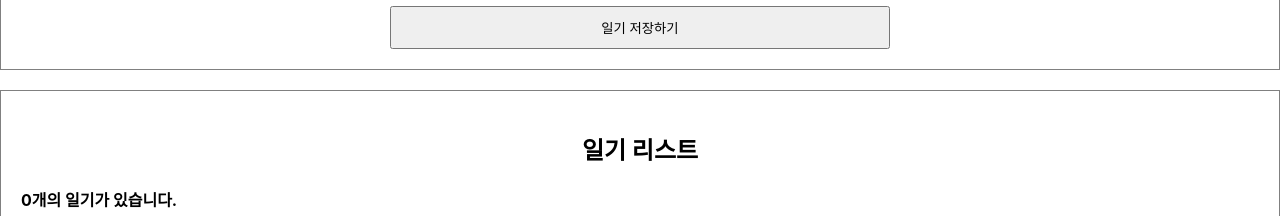
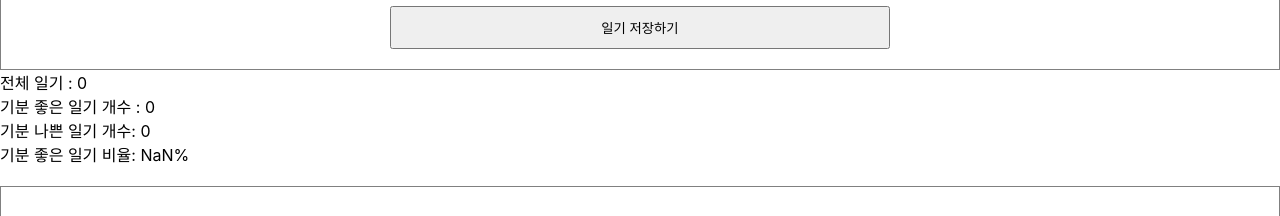
Before and after one commit to dobyming/diary-app, a React (Create React App) app: page / in a window 1280 px wide. Shown: the part 404-620 px from the top of the page. Built offline with nearby package versions, Linux system fonts and the light colour scheme; no server answers.

Commit message:
Optimize Rendering Issue by using useCallback() memoization

```diff
--- a/src/App.js
+++ b/src/App.js
@@ -1,4 +1,4 @@
-import { useEffect, useRef,useState } from 'react';
+import { useMemo, useEffect, useRef,useState, useCallback } from 'react';
 import './App.css';
 import DiaryEditor from './DiaryEditor';
 import DiaryList from './DiaryList';
@@ -32,7 +32,8 @@ const App = () => {
   },[])
 
   //일기 생성 기능
-  const onCreate = (author,content,emotion) => {
+  const onCreate = useCallback(
+    (author,content,emotion) => {
     const created_date = new Date().getTime();
     const newItem = {
       author,
@@ -42,25 +43,37 @@ const App = () => {
       id: dataId.current
     }
     dataId.current += 1;
-    setData([newItem,...data]); //newItem이 맨 위에 추가되도록 setData 매개변수로 전달
-  };
+    setData((data)=>[newItem,...data]); //newItem이 맨 위에 추가되도록 setData 매개변수로 전달 및 초기 빈배열 세팅 트러블 슈팅(함수형 update)
+  },[]); //불필요한 호출을 useCallback()을 통해 최적화
 
   //일기 삭제 기능(id를 기준으로 삭제)
-  const onRemove = (targetId) => {
-    const newDiarylst = data.filter((it)=> it.id !== targetId);
-    setData(newDiarylst);
-  };
+  const onRemove = useCallback(
+    (targetId) => {
+    setData((data)=>data.filter((it)=> it.id !== targetId)); //최신 state 전달
+  },[]);
 
   //일기 수정 기능
-  const onEdit = (targetId,newContent) => {
-    setData(
-      data.map((it)=> it.id === targetId ? {...it,content: newContent} : it)
-    )
-  };
+  const onEdit = useCallback((targetId,newContent) => {
+    setData((data) =>data.map((it)=> it.id === targetId ? {...it,content: newContent} : it))
+  },[]);
+
+  const getDiaryAnalysis = useMemo(()=> {
+    const goodCnt = data.filter((it)=> it.emotion >= 3).length; //기분이 좋은 값의 갯수
+    const badCnt = data.length - goodCnt;
+    const goodRatio = (goodCnt / data.length) * 100;
+    //위의 연산을 최적화 하고 싶다 -> useMemo활용
+    return {goodCnt,badCnt,goodRatio};
+  },[data.length]);
+
+  const {goodCnt,badCnt,goodRatio} = getDiaryAnalysis;
 
   return (
     <div className="App">
       <DiaryEditor onCreate={onCreate}/> {/* 일기 작성 건들을 prop으로 넘겨줌 */}
+      <div>전체 일기 : {data.length} </div>
+      <div>기분 좋은 일기 개수 : {goodCnt} </div>
+      <div>기분 나쁜 일기 개수: {badCnt}</div>
+      <div>기분 좋은 일기 비율: {goodRatio+'%'}</div>
       <DiaryList onRemove = {onRemove} diaryList={data} onEdit={onEdit}/>
     </div>
   );
--- a/src/DiaryEditor.js
+++ b/src/DiaryEditor.js
@@ -1,4 +1,4 @@
-import { useRef, useState } from 'react';
+import React,{ useEffect, useRef, useState } from 'react';
 
 const DiaryEditor = ({onCreate}) => {
     const authorInput = useRef(); //aurhorInput객체는 current Property에 접근
@@ -79,4 +79,4 @@ const DiaryEditor = ({onCreate}) => {
     );
 }
 
-export default DiaryEditor;
+export default React.memo(DiaryEditor);
--- a/src/DiaryItem.js
+++ b/src/DiaryItem.js
@@ -1,4 +1,4 @@
-import { useRef, useState } from "react";
+import React,{ useRef, useState } from "react";
 
 const DiaryItem = ({id,author,content,emotion,created_date,onRemove,onEdit}) => {
     const [isEdit,setIsEdit] = useState(false);
@@ -62,4 +62,4 @@ const DiaryItem = ({id,author,content,emotion,created_date,onRemove,onEdit}) =>
     )
 }
 
-export default DiaryItem;
+export default React.memo(DiaryItem);
```
